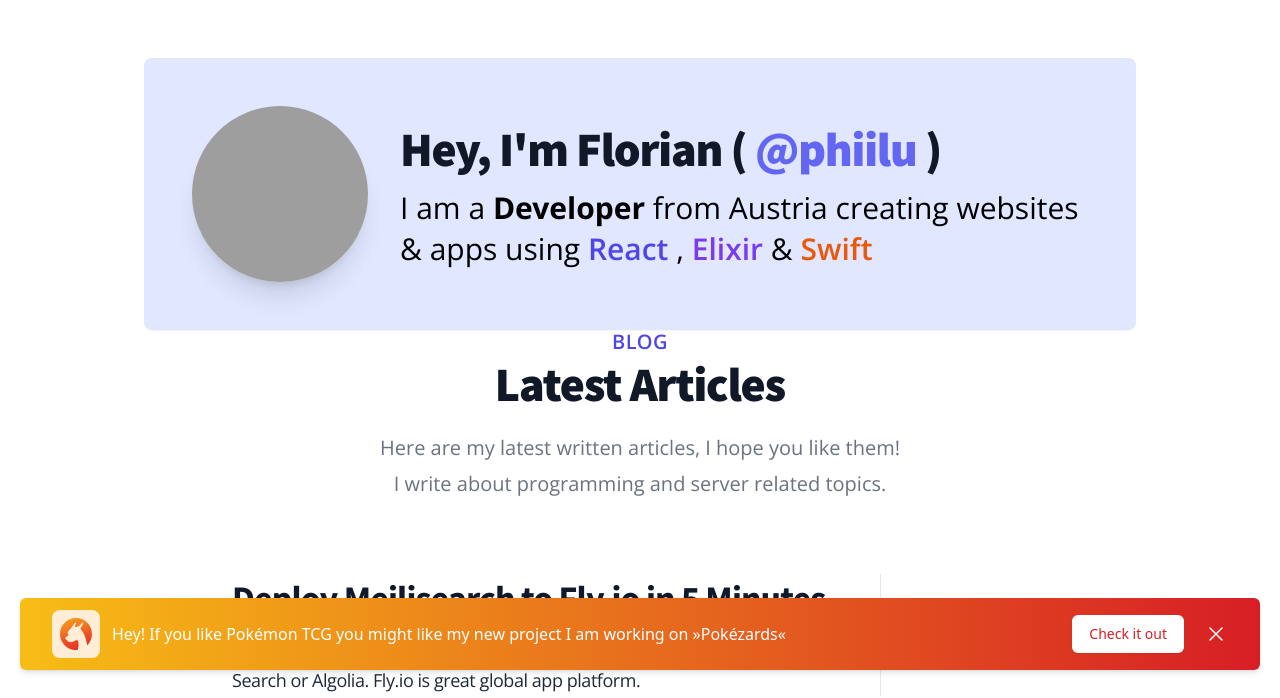
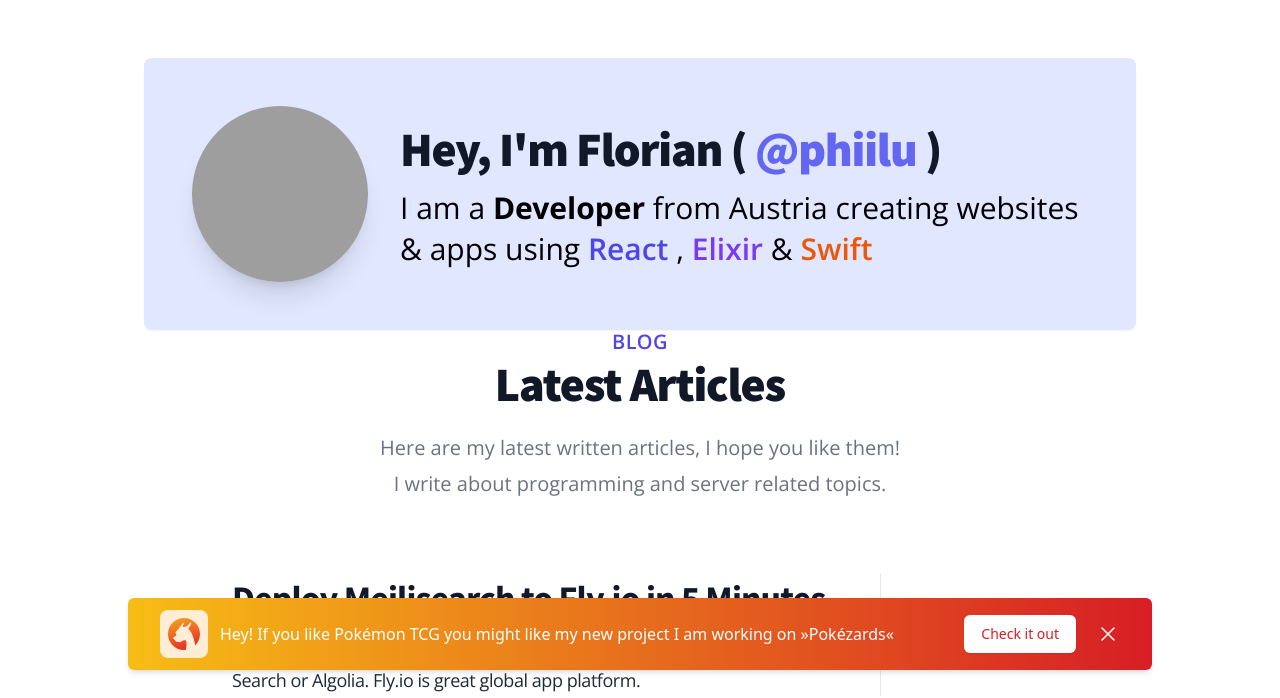
Before and after one commit to phiilu/phiilu.com, an Astro site: page / in a window 1280 px wide. Shown: the part 110-808 px from the top of the page. Built offline with nearby package versions, Linux system fonts and the light colour scheme; Astro itself is replaced by a stand-in of ours; grey boxes are pictures that could not be loaded.

Commit message:
fix: width of banner and add lint script

```diff
--- a/package.json
+++ b/package.json
@@ -10,7 +10,9 @@
     "start": "astro dev",
     "build": "astro build",
     "preview": "astro preview",
-    "astro": "astro"
+    "astro": "astro",
+    "lint": "eslint 'src/**/*.{js,ts,tsx,astro}'",
+    "lint:fix": "eslint 'src/**/*.{js,ts,tsx,astro}' --fix"
   },
   "dependencies": {
     "@astrojs/mdx": "^0.19.7",
--- a/src/components/react/Banner.tsx
+++ b/src/components/react/Banner.tsx
@@ -13,7 +13,7 @@ interface BannerProps {
 
 export function Banner({ onClose, shortText, ctaText, icon, ctaHref, text }: BannerProps) {
   return (
-    <div className="fixed  bottom-5 rounded-md shadow-md left-5 right-5 z-20 bg-gradient-to-r from-pokezards-yellow to-pokezards-dark-red">
+    <div className="fixed sm:container max-w-3xl mx-auto xl:max-w-5xl bottom-5 rounded-md shadow-md left-5 right-5 z-20 bg-gradient-to-r from-pokezards-yellow to-pokezards-dark-red">
       <div className="px-3 py-3 mx-auto max-w-7xl sm:px-6 lg:px-8">
         <div className="flex flex-wrap items-center justify-between">
           <div className="flex items-center flex-1 w-0">
@@ -28,8 +28,7 @@ export function Banner({ onClose, shortText, ctaText, icon, ctaHref, text }: Ban
               href={ctaHref}
               target="_blank"
               className="flex items-center justify-center px-4 py-2 text-sm font-medium bg-white border border-transparent rounded-md shadow-sm text-pokezards-dark-red hover:bg-orange-50"
-              rel="noreferrer"
-            >
+              rel="noreferrer">
               {ctaText}
             </a>
           </div>
@@ -45,8 +44,7 @@ export function Banner({ onClose, shortText, ctaText, icon, ctaHref, text }: Ban
                 //   type: "close",
                 // });
               }}
-              className="flex p-2 -mr-1 rounded-md hover:bg-pokezards-dark-red-light focus:outline-none focus:ring-2 focus:ring-white sm:-mr-2"
-            >
+              className="flex p-2 -mr-1 rounded-md hover:bg-pokezards-dark-red-light focus:outline-none focus:ring-2 focus:ring-white sm:-mr-2">
               <span className="sr-only">Dismiss</span>
               <svg
                 className="w-6 h-6 text-white"
@@ -55,8 +53,7 @@ export function Banner({ onClose, shortText, ctaText, icon, ctaHref, text }: Ban
                 viewBox="0 0 24 24"
                 strokeWidth="1.5"
                 stroke="currentColor"
-                aria-hidden="true"
-              >
+                aria-hidden="true">
                 <path strokeLinecap="round" strokeLinejoin="round" d="M6 18L18 6M6 6l12 12" />
               </svg>
             </button>
```
